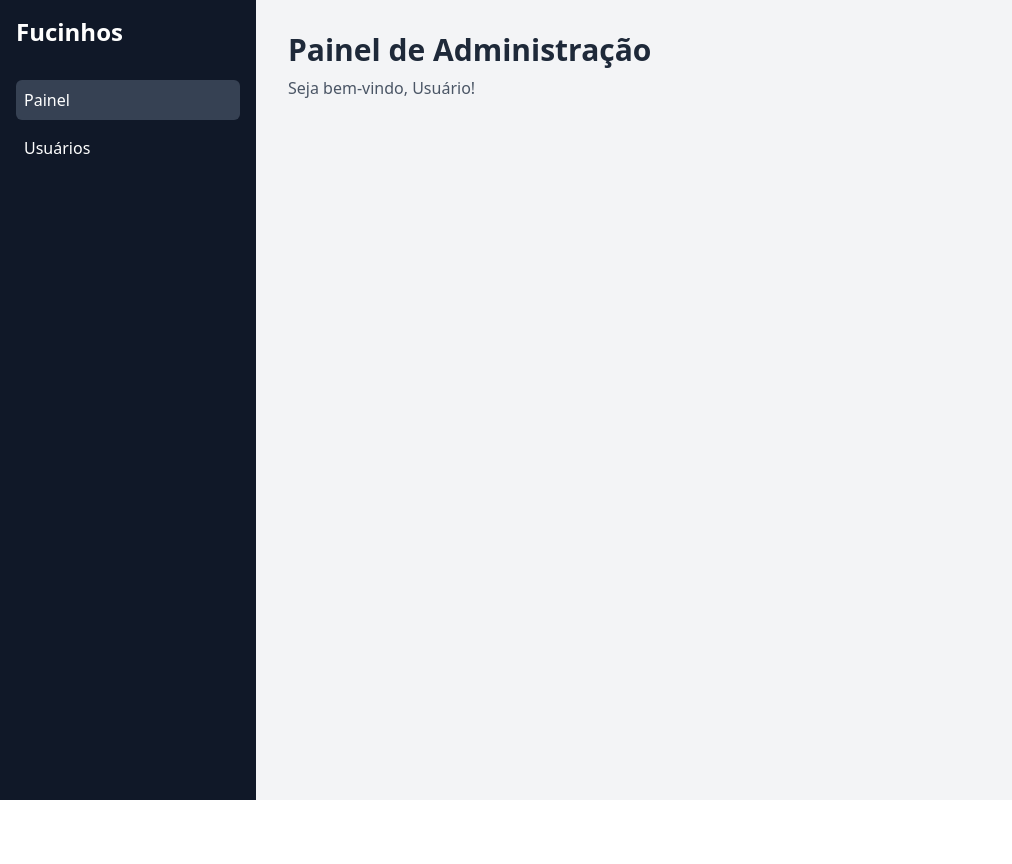
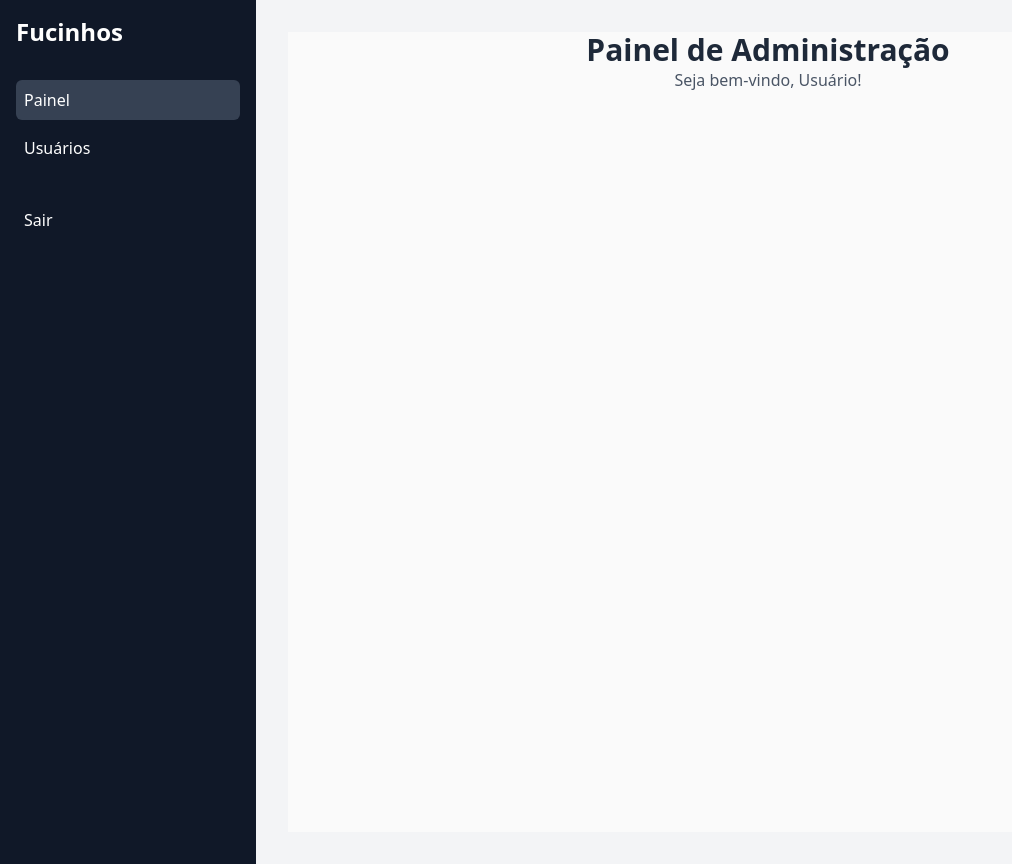
Before and after one commit to Lvitoria/pet-snouts, a Next.js app: page /admin in a window 1280 px wide. Shown: the whole page, without its empty margins (0-1012 px from the left). Before the commit the page ends 800 px from the top, so only its background shows below. Built offline with nearby package versions, Linux system fonts and the light colour scheme; no server answers.

Commit message:
Implementação da função de logout e adição do botão de sair no menu de navegação

```diff
--- /dev/null
+++ b/app/admin/actions.ts
@@ -0,0 +1,11 @@
+'use server';
+
+import { cookies } from 'next/headers';
+import { redirect } from 'next/navigation';
+
+export async function logout() {
+  const cookieStore = await cookies();
+  cookieStore.delete('token');
+  cookieStore.delete('userName');
+  redirect('/login');
+}
--- a/app/admin/components/nav-menu.tsx
+++ b/app/admin/components/nav-menu.tsx
@@ -3,6 +3,8 @@
 import { useState } from 'react';
 import Link from 'next/link';
 import { usePathname } from 'next/navigation';
+
+import { logout } from '../actions';
 
 const menuItems = [
   { name: 'Painel', href: '/admin' },
@@ -93,6 +95,16 @@ export default function NavMenu() {
                   </Link>
                 </li>
               ))}
+              <li className="mt-8">
+                <form action={logout}>
+                  <button
+                    type="submit"
+                    className="w-full text-left block p-2 rounded-md hover:bg-gray-800 transition-colors hover:cursor-pointer"
+                  >
+                    Sair
+                  </button>
+                </form>
+              </li>
             </ul>
           </nav>
         </div>
--- a/app/admin/page.tsx
+++ b/app/admin/page.tsx
@@ -5,9 +5,9 @@ export default  async function AdminPage() {
   const userName = cookieStore.get('userName')?.value || 'Usuário';
 
   return (
-    <div>
+    <div className='flex min-h-screen flex-col items-center bg-zinc-50'>
       <h1 className="text-3xl font-bold text-gray-800">Painel de Administração</h1>
-      <p className="mt-2 text-gray-600">Seja bem-vindo, {userName}!</p>
+      <p className="text-gray-600">Seja bem-vindo, {userName}!</p>
     </div>
   );
 }
```
